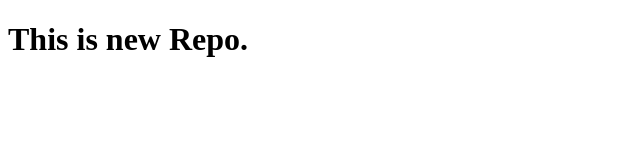
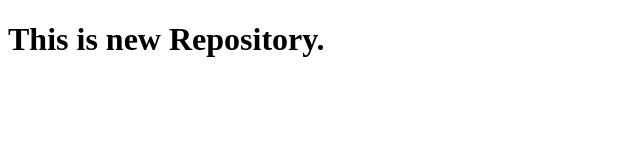
Before and after one commit to Pratikshasapkal/LocalRepo, a plain HTML site: page index.html in a window 1280 px wide. Shown: the whole page, without its empty margins (0-640 px from the left). Drawn offline with Linux system fonts and the light colour scheme.

Commit message:
Spellin of repo

```diff
--- a/index.html
+++ b/index.html
@@ -7,7 +7,7 @@
 </head>
 <body>
     <h1>
-        This is new Repo.
+        This is new Repository.
     </h1>
 </body>
 </html>
```
